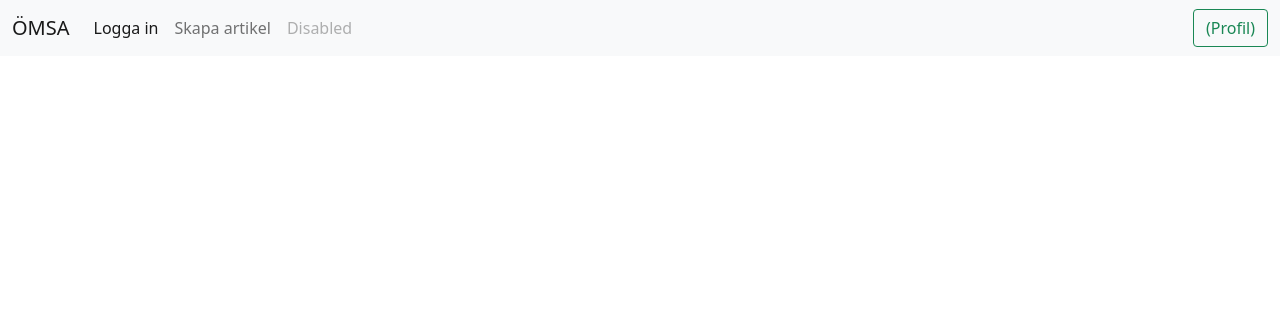
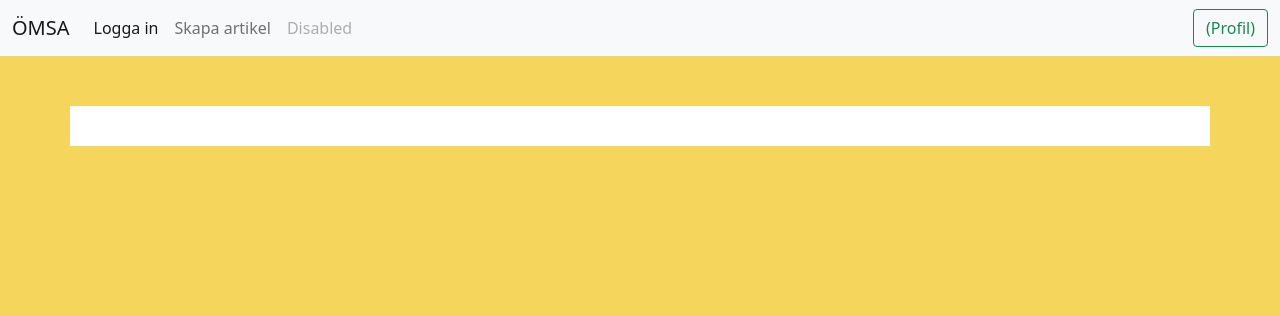
Before and after one commit to whereube/Omsa, a Flask app: page /show_own_storage in a window 1280 px wide. Shown: the top 316 px of the page. Run offline with Flask 2, Linux system fonts and the light colour scheme; data that the repository does not hold is empty; some libraries are stand-ins or nearby versions.

Commit message:
påbörjat

```diff
--- a/article.py
+++ b/article.py
@@ -147,7 +147,6 @@ def get_articles():
     close_db_omsa(connection)
     return records
 
-
 def get_user_articles(user_id):
     '''
     Hämtar alla artiklar som har användarens user_id
@@ -170,3 +169,26 @@ def get_user_articles(user_id):
     cursor.close()
     close_db_omsa(connection)
     return records
+
+def get_article_by_id(article_id):
+    '''
+    Hämtar artikel med specifikt id
+    args:
+        article_id: artikelns id
+    '''
+    connection = open_db_omsa()
+
+    cursor = connection.cursor()
+    cursor.execute("""
+    select * from article
+    left outer join profile on article.user_id = profile.id
+    left outer join city on article.city_id = city.id
+    left outer join tier on article.tier_id = tier.id
+    left outer join article_category on article.id = article_category.article_id
+    left outer join category on article_category.category_id = category.id
+    where article.id = %s
+    """, (article_id,))
+    records = cursor.fetchall()
+    cursor.close()
+    close_db_omsa(connection)
+    return records
--- a/main.py
+++ b/main.py
@@ -3,7 +3,7 @@ from article import *
 from user import *
 
 app = Flask(__name__)
-
+app.run(debug=True)
 app.config['SECRET_KEY'] = 'thisissecret'
 #if __name__ == '__main__':
     #app.run(debug=True)
@@ -126,3 +126,9 @@ def show_current_user_storage():
     articles = get_user_articles(user_id)
 
     return render_template("/user_storage.html", articles=articles)
+
+'''Visa vald artikel'''
+@app.route("/show_article/<article_id>")
+def show_selected_article():
+    records = get_article_by_id(article_id)
+    return render_template("/show_article", article=article)
--- a/static/css/style.css
+++ b/static/css/style.css
@@ -8,3 +8,19 @@
     padding: 20px;
     background-color: #F6D55C;
 }
+
+body{
+    background-color: #F6D55C;
+}
+.container {
+    margin-top: 50px;
+    padding: 20px;
+    display: flex;
+    flex-direction: column;
+    background-color: #fff;
+}
+
+.card{
+    margin: 10px;
+    padding: 20px;
+}
--- a/templates/base.html
+++ b/templates/base.html
@@ -5,7 +5,7 @@
     <meta http-equiv="X-UA-Compatible" content="IE=edge">
     <meta name="viewport" content="width=device-width, initial-scale=1.0">
     <link href="https://cdn.jsdelivr.net/npm/bootstrap@5.1.3/dist/css/bootstrap.min.css" rel="stylesheet" integrity="sha384-1BmE4kWBq78iYhFldvKuhfTAU6auU8tT94WrHftjDbrCEXSU1oBoqyl2QvZ6jIW3" crossorigin="anonymous">
-    <link rel="stylesheet" href="/static/style.css">
+    <link rel="stylesheet" href="/static/css/style.css">
 
     <title>{% block title %}Home{% endblock %}</title>
 </head>
--- a/templates/user_storage.html
+++ b/templates/user_storage.html
@@ -1,12 +1,12 @@
 {% extends "base.html" %} {% block title %}Alla artiklar{% endblock %} {% block content
     %}
 {%for row in articles%}
-<div class="card" style="width: 18rem;">
+<div class="card" style="width: 48rem;">
     <img src="..." class="card-img-top" alt="Artikelbild">
     <div class="card-body">
         <h5 class="card-title">{{row[2]}}</h5>
         <a href="" class="btn btn-primary">Se artikel</a>
     </div>
+</div>
 {%endfor%}
-</div>
 {% endblock %}
```
Also changed, not shown: templates/show_article.html (added, +12 -0 lines).
